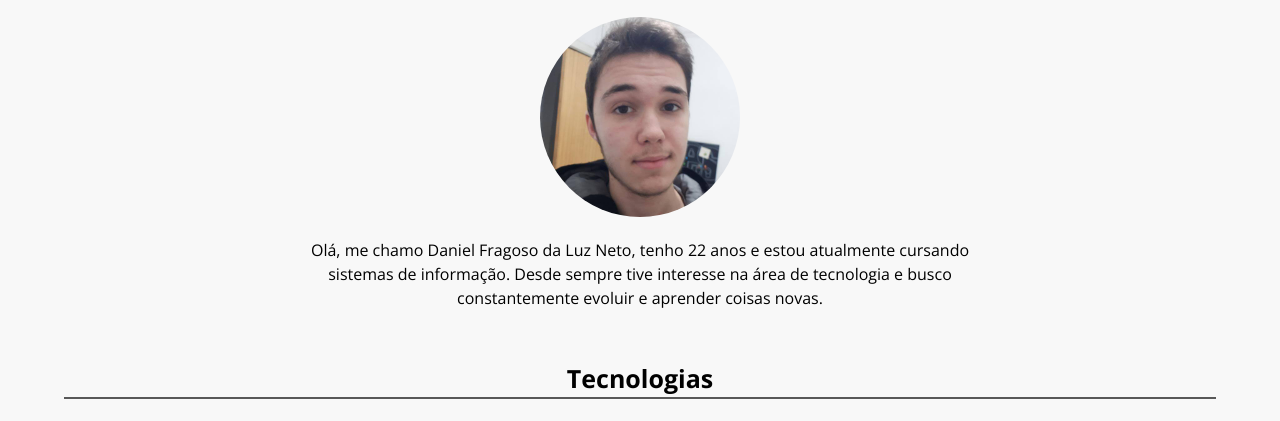
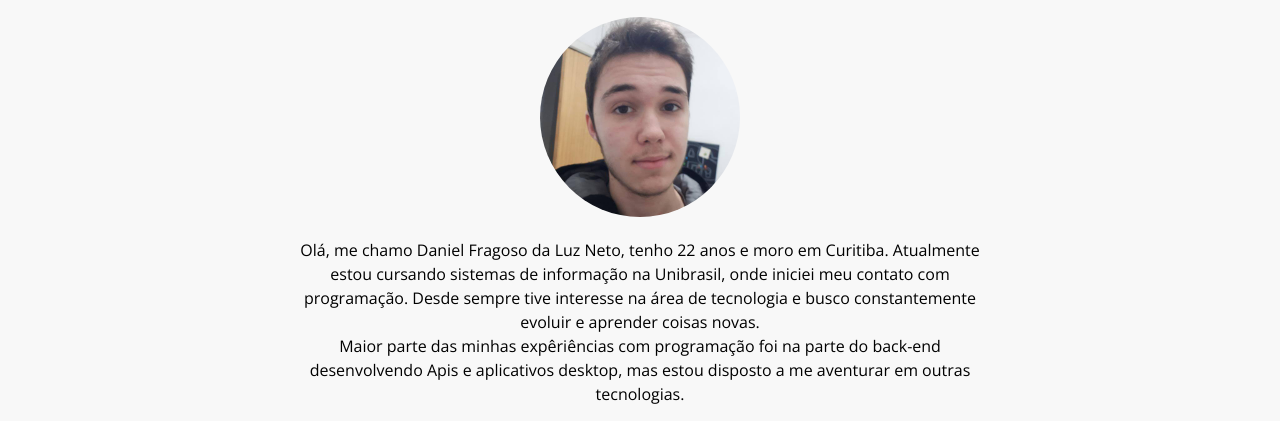
Before and after one commit to danielneto10/danielneto10.github.io, a plain HTML site: page index.html in a window 1280 px wide. Shown: the part 898-1319 px from the top of the page. Drawn offline with nearby package versions, Linux system fonts and the light colour scheme.

Commit message:
Alteração 'Sobre mim'

```diff
--- a/index.html
+++ b/index.html
@@ -38,9 +38,13 @@
             <div class="sobre-conteudo">
                 <h2 class="titulo">SOBRE MIM</h2>
                 <img class="sobre-foto" src="Images/fotoeu.jpg" alt="">
-                <p>Olá, me chamo Daniel Fragoso da Luz Neto, tenho 22 anos e estou atualmente cursando sistemas de
-                    informação. Desde sempre tive interesse na área de tecnologia e busco constantemente evoluir e
-                    aprender coisas novas.</p>
+                <p>Olá, me chamo Daniel Fragoso da Luz Neto, tenho 22 anos e moro em Curitiba. Atualmente estou cursando sistemas de
+                    informação na Unibrasil, onde iniciei meu contato com programação. Desde sempre tive interesse na área de tecnologia e busco constantemente evoluir e
+                    aprender coisas novas.
+                </p>
+                <p>
+                    Maior parte das minhas expêriências com programação foi na parte do back-end desenvolvendo Apis e aplicativos desktop, mas estou disposto a me aventurar em outras tecnologias.
+                </p>
             </div>
         </section>
         <section id="tecnologias" class="container">
```
